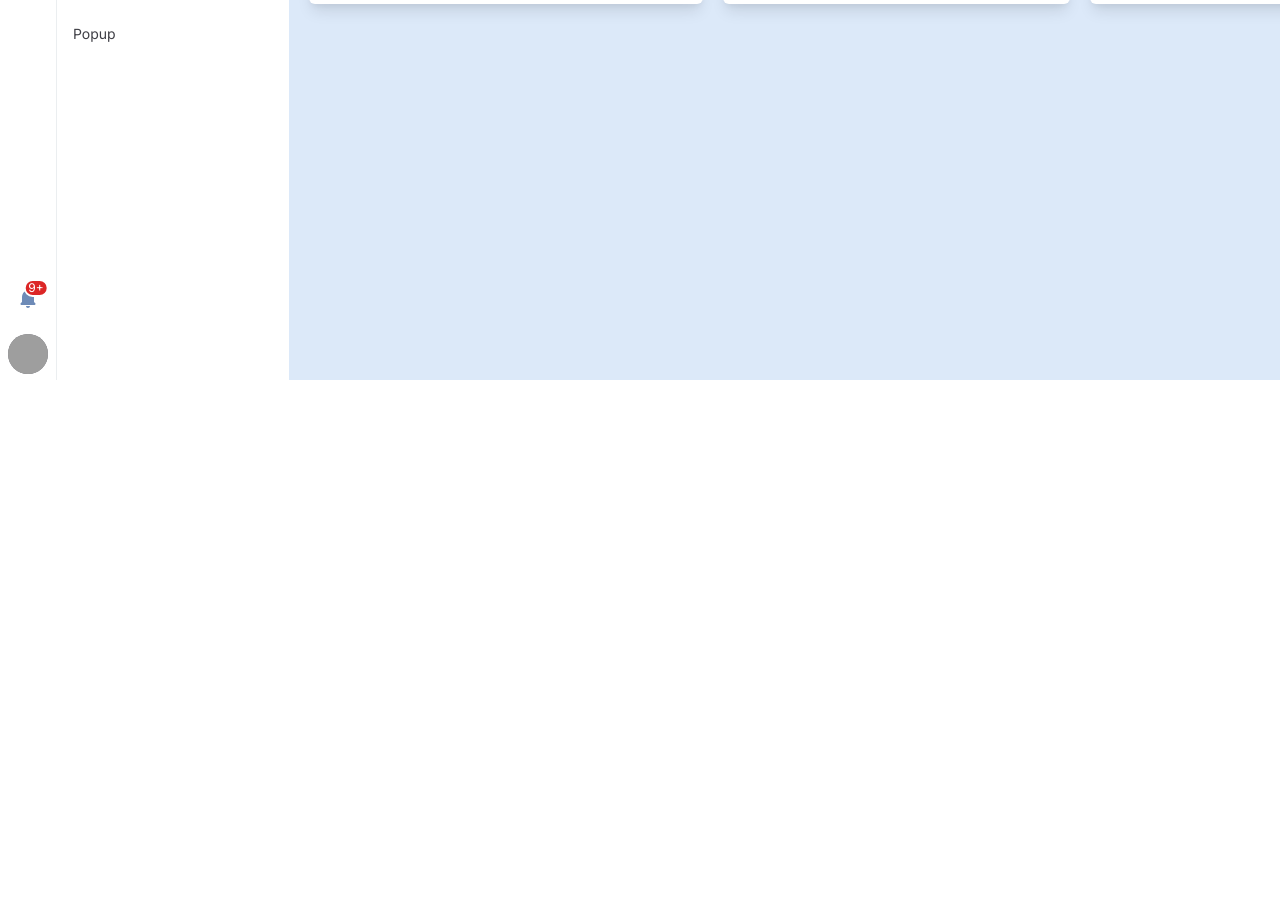
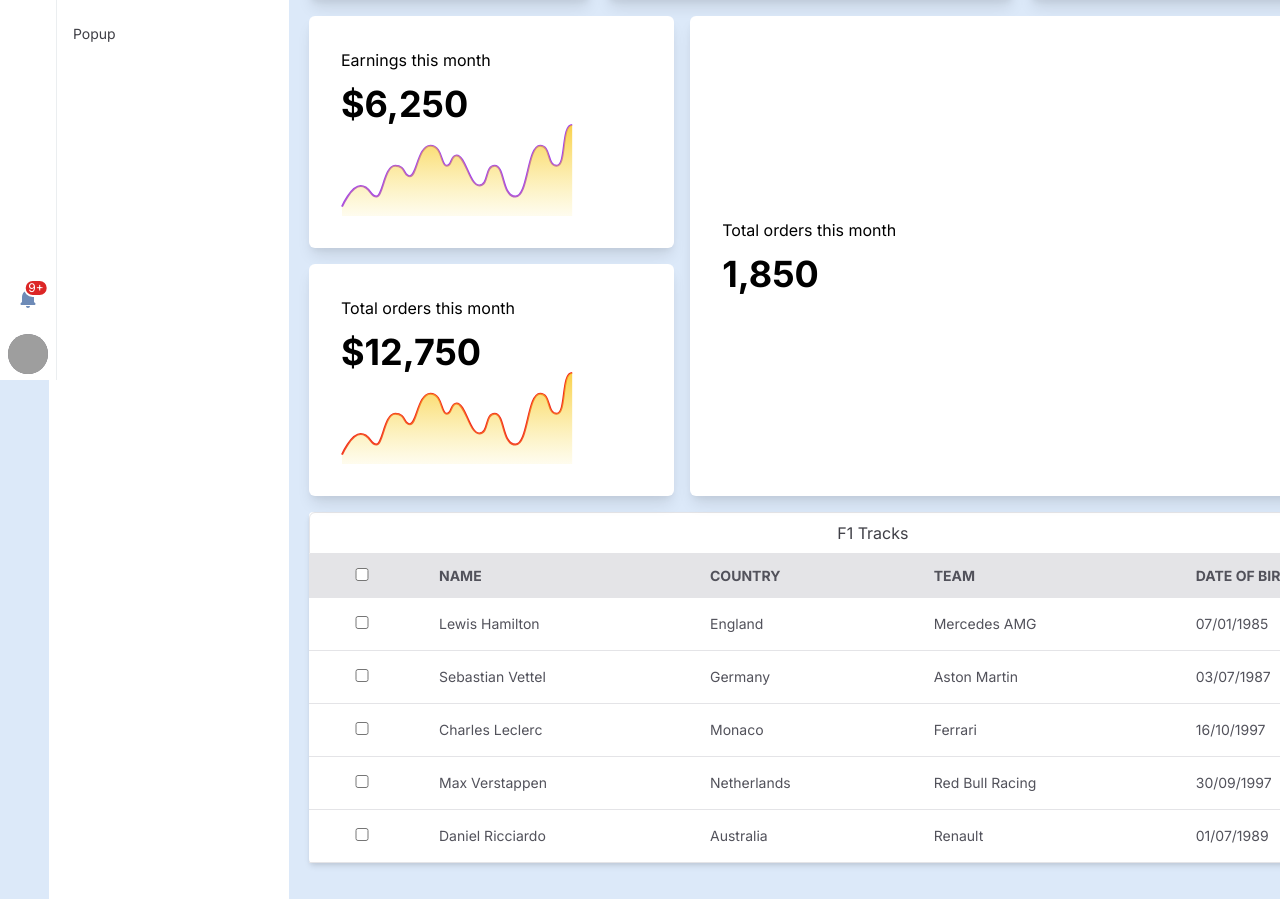
Before and after one commit to SAIDAKBAR123/udevs_admin, a React (Create React App) app: page /home/dashboard in a window 1280 px wide. Shown: the part 420-1319 px from the top of the page. Before the commit the page ends 800 px from the top, so only its background shows below. Built offline with nearby package versions, Linux system fonts and the light colour scheme; grey boxes are pictures that could not be loaded.

Commit message:
Buttons updated

```diff
--- a/package.json
+++ b/package.json
@@ -5,6 +5,7 @@
   "dependencies": {
     "@craco/craco": "^6.1.2",
     "@material-ui/core": "^4.11.4",
+    "@material-ui/icons": "^4.11.2",
     "@testing-library/jest-dom": "^5.11.4",
     "@testing-library/react": "^11.1.0",
     "@testing-library/user-event": "^12.1.10",
--- a/src/components/Popup/index.jsx
+++ b/src/components/Popup/index.jsx
@@ -7,6 +7,7 @@ function Popup(props) {
     bottom,
     left,
     right,
+    mode = "light",
     children,
     title = "Popup title",
     isOpen = false,
@@ -16,7 +17,13 @@ function Popup(props) {
     ...rest
   } = props;
 
-  const listItems = children.map((el, idx) => <p key={idx}>{el.name}</p>);
+  const listItems = children.map((el, idx) => (
+    <p key={idx}>
+      <button className="py-1 px-3">
+        <a href={el.url}>{el.name}</a>
+      </button>
+    </p>
+  ));
 
   const popupStyle = `top-${top} bottom-${bottom} right-${right} left-${left}`;
 
@@ -31,24 +38,33 @@ function Popup(props) {
             style={maxWidth && { maxWidth: maxWidth }}
           >
             <div
-              className="flex flex-row ease-in-out"
+              className="flex flex-row ease-in-out p-3"
               style={{
-                background: "#fff",
+                background: mode === "dark" ? "#333" : "#fff",
                 borderRadius: "6px",
                 boxShadow:
                   "0px 0px 1px rgba(26, 32, 36, 0.32), 0px 40px 64px rgba(91, 104, 113, 0.24)",
-                padding: "14px",
               }}
             >
-              <div className="m-2">
+              <div className="mx-1 my-1">
                 <InfoIcon />
               </div>
-              <div className="flex flex-col text-sm font-semibold m-2">
+              <div
+                className={`${
+                  mode === "dark" && "text-gray-200"
+                } flex flex-col text-sm font-semibold mx-2 my-1`}
+              >
                 <h5>{title}</h5>
-                <p className="font-thin text-gray-500 my-1">{listItems}</p>
+                <p
+                  className={`${
+                    mode === "dark" ? "text-gray-300" : "text-gray-500"
+                  } font-thin my-1`}
+                >
+                  {listItems}
+                </p>
               </div>
 
-              <div className="cursor-pointer m-2">
+              <div className="cursor-pointer mx-1 my-1">
                 <CancelIcon onClick={onClose} />
               </div>
             </div>
--- a/src/views/dashboard/index.jsx
+++ b/src/views/dashboard/index.jsx
@@ -1,9 +1,43 @@
 import "./index.scss";
+import TableComp from "../../components/TableComp/index";
+
+const driversData = [
+  {
+    name: "Lewis Hamilton",
+    country: "England",
+    team: "Mercedes AMG",
+    dob: "07/01/1985",
+  },
+  {
+    name: "Sebastian Vettel",
+    country: "Germany",
+    team: "Aston Martin",
+    dob: "03/07/1987",
+  },
+  {
+    name: "Charles Leclerc",
+    country: "Monaco",
+    team: "Ferrari",
+    dob: "16/10/1997",
+  },
+  {
+    name: "Max Verstappen",
+    country: "Netherlands",
+    team: "Red Bull Racing",
+    dob: "30/09/1997",
+  },
+  {
+    name: "Daniel Ricciardo",
+    country: "Australia",
+    team: "Renault",
+    dob: "01/07/1989",
+  },
+];
 
 export default function App() {
   return (
-    <div className="p-5 font-body space-y-5">
-      <div className="flex justify-center items-center space-x gap-x-5">
+    <div className="p-5 font-body space-y-4">
+      <div className="flex justify-center items-center space-x gap-x-4">
         <div className="w-1/4 bg-white flex h-36 justify-between rounded-md p-8 shadow-lg">
           <div className="w-auto space-y-4">
             <div className="font-bold text-primary text-2xl">24</div>
@@ -113,8 +147,8 @@ export default function App() {
           </div>
         </div>
       </div>
-      <div className="flex gap-x-5">
-        <div className="w-2/5 flex flex-col bg-white shadow-lg flex h-42 justify-start rounded-md p-8">
+      <div className="flex gap-x-4">
+        <div className="w-1/4 flex flex-col bg-white shadow-lg flex h-42 justify-start rounded-md p-8">
           <span>Total orders this month</span>
           <span className="text-4xl font-bold pt-3">1,850</span>
           <div>
@@ -145,7 +179,7 @@ export default function App() {
             </svg>
           </div>
         </div>
-        <div className="w-1/3 flex items-center bg-white shadow-lg space-x-4 flex h-42 justify-center rounded-md p-8">
+        <div className="w-1/2 flex items-center bg-white shadow-lg space-x-4 flex h-42 justify-center rounded-md p-8">
           <svg
             width="161"
             height="160"
@@ -174,7 +208,7 @@ export default function App() {
             </span>
           </span>
         </div>
-        <div className="w-1/3 flex items-center bg-white shadow-lg space-x-4 flex h-42 justify-center rounded-md p-8">
+        <div className="w-1/2 flex items-center bg-white shadow-lg space-x-4 flex h-42 justify-center rounded-md p-8">
           <svg
             width="161"
             height="160"
@@ -205,6 +239,92 @@ export default function App() {
           </span>
         </div>
       </div>
+      <div className="grid grid-rows-2 grid-cols-3 grid-flow-col gap-4">
+        <div className="row-span-1 flex flex-col bg-white shadow-lg justify-center rounded-md p-8">
+          <span>Earnings this month</span>
+          <span className="text-4xl font-bold pt-3">$6,250</span>
+          <div>
+            <svg
+              width="232"
+              height="92"
+              viewBox="0 0 232 92"
+              fill="none"
+              xmlns="http://www.w3.org/2000/svg"
+            >
+              <path
+                d="M1 82.6324C1 82.6324 10.0809 62.0335 19.6664 62.0335C29.2518 62.0335 28.9995 72.5872 35.4319 72.5872C41.8642 72.5872 43.3777 41.8162 54.2244 41.8162C65.071 41.8162 62.2963 52.2427 68.9809 52.2427C75.6655 52.2427 77.179 21.726 89.413 21.726C101.647 21.726 99.7552 41.8162 105.557 41.8162C111.359 41.8162 109.214 31.3896 115.647 31.3896C124.349 31.3896 128.511 61.3978 138.349 61.3978C148.187 61.3978 143.52 41.8162 153.736 41.8162C163.952 41.8162 160.673 72.5872 174.547 72.5872C187.159 72.5872 186.402 21.726 199.141 21.726C210.114 21.726 205.699 41.8162 215.663 41.8162C225.627 41.8162 220.078 1 231.176 1"
+                stroke="#A23FEE"
+                stroke-width="2"
+              />
+              <path
+                d="M19.6664 61.6667C10.0809 61.6667 1 82.1417 1 82.1417V92H231.176V1C220.078 1 225.627 41.5708 215.663 41.5708C205.699 41.5708 210.114 21.6014 199.141 21.6014C186.402 21.6014 187.159 72.157 174.547 72.157C160.673 72.157 163.952 41.5708 153.736 41.5708C143.52 41.5708 148.187 61.0347 138.349 61.0347C128.511 61.0347 124.349 31.2069 115.647 31.2069C109.214 31.2069 111.359 41.5708 105.557 41.5708C99.7552 41.5708 101.647 21.6014 89.413 21.6014C77.179 21.6014 75.6655 51.9347 68.9809 51.9347C62.2963 51.9347 65.071 41.5708 54.2244 41.5708C43.3777 41.5708 41.8642 72.157 35.4319 72.157C28.9995 72.157 29.2518 61.6667 19.6664 61.6667Z"
+                fill="url(#paint0_linear)"
+              />
+              <defs>
+                <linearGradient
+                  id="paint0_linear"
+                  x1="116.088"
+                  y1="1"
+                  x2="116.088"
+                  y2="92"
+                  gradientUnits="userSpaceOnUse"
+                >
+                  <stop stop-color="#A23FEE" stop-opacity="0.8" />
+                  <stop offset="1" stop-color="#A23FEE" stop-opacity="0.1" />
+                </linearGradient>
+              </defs>
+            </svg>
+          </div>
+        </div>
+        <div className="row-span-1 flex flex-col bg-white shadow-lg justify-center rounded-md p-8">
+          <span>Total orders this month</span>
+          <span className="text-4xl font-bold pt-3">$12,750</span>
+          <div>
+            <svg
+              width="232"
+              height="92"
+              viewBox="0 0 232 92"
+              fill="none"
+              xmlns="http://www.w3.org/2000/svg"
+            >
+              <path
+                d="M1 82.6324C1 82.6324 10.0809 62.0335 19.6664 62.0335C29.2518 62.0335 28.9995 72.5872 35.4319 72.5872C41.8642 72.5872 43.3777 41.8162 54.2244 41.8162C65.071 41.8162 62.2963 52.2427 68.9809 52.2427C75.6655 52.2427 77.179 21.726 89.413 21.726C101.647 21.726 99.7552 41.8162 105.557 41.8162C111.359 41.8162 109.214 31.3896 115.647 31.3896C124.349 31.3896 128.511 61.3978 138.349 61.3978C148.187 61.3978 143.52 41.8162 153.736 41.8162C163.952 41.8162 160.673 72.5872 174.547 72.5872C187.159 72.5872 186.402 21.726 199.141 21.726C210.114 21.726 205.699 41.8162 215.663 41.8162C225.627 41.8162 220.078 1 231.176 1"
+                stroke="#F2271C"
+                stroke-width="2"
+              />
+              <path
+                d="M19.6664 61.6667C10.0809 61.6667 1 82.1417 1 82.1417V92H231.176V1C220.078 1 225.627 41.5708 215.663 41.5708C205.699 41.5708 210.114 21.6014 199.141 21.6014C186.402 21.6014 187.159 72.157 174.547 72.157C160.673 72.157 163.952 41.5708 153.736 41.5708C143.52 41.5708 148.187 61.0347 138.349 61.0347C128.511 61.0347 124.349 31.2069 115.647 31.2069C109.214 31.2069 111.359 41.5708 105.557 41.5708C99.7552 41.5708 101.647 21.6014 89.413 21.6014C77.179 21.6014 75.6655 51.9347 68.9809 51.9347C62.2963 51.9347 65.071 41.5708 54.2244 41.5708C43.3777 41.5708 41.8642 72.157 35.4319 72.157C28.9995 72.157 29.2518 61.6667 19.6664 61.6667Z"
+                fill="url(#paint0_linear)"
+              />
+              <defs>
+                <linearGradient
+                  id="paint0_linear"
+                  x1="116.088"
+                  y1="1"
+                  x2="116.088"
+                  y2="92"
+                  gradientUnits="userSpaceOnUse"
+                >
+                  <stop stop-color="#F2271C" stop-opacity="0.8" />
+                  <stop offset="1" stop-color="#F2271C" stop-opacity="0.1" />
+                </linearGradient>
+              </defs>
+            </svg>
+          </div>
+        </div>
+        <div className="row-span-2 col-span-2 flex flex-col bg-white shadow-lg justify-center rounded-md p-8">
+          <span>Total orders this month</span>
+          <span className="text-4xl font-bold pt-3">1,850</span>
+          <div></div>
+        </div>
+      </div>
+      <TableComp
+        title="F1 Tracks"
+        headings={["Name", "Country", "Team", "Date of birth"]}
+        sourceData={driversData}
+        checkboxSelection
+      />
+      <div></div>
     </div>
   );
 }
--- a/src/views/popup/index.jsx
+++ b/src/views/popup/index.jsx
@@ -34,19 +34,13 @@ export default function App() {
         >
           Popup
         </button>
-        <Popup isOpen={showPopup} onClose={() => setShowPopup((prev) => !prev)}>
+        <Popup
+          mode="dark"
+          isOpen={showPopup}
+          onClose={() => setShowPopup((prev) => !prev)}
+        >
           {items}
         </Popup>
-        {/* <Modal
-          title="Modal title"
-          primaryAction={() => console.log("Action 1")}
-          secondaryAction={() => console.log("Action 2")}
-          onClose={() => setShowModal((prev) => !prev)}
-          isOpen={showModal}
-        >
-          Lorem ipsum dolor sit amet consectetur adipisicing elit. Temporibus
-          consequatur quisquam explicabo, consequuntur illo libero.
-        </Modal> */}
       </div>
     </Wrapper>
   );
```
Also changed, not shown: src/components/Buttons/index.jsx (+63 -44 lines), src/views/buttons/index.jsx (+169 -31 lines), 1 other file (tests, documents, lock files or other folders).
